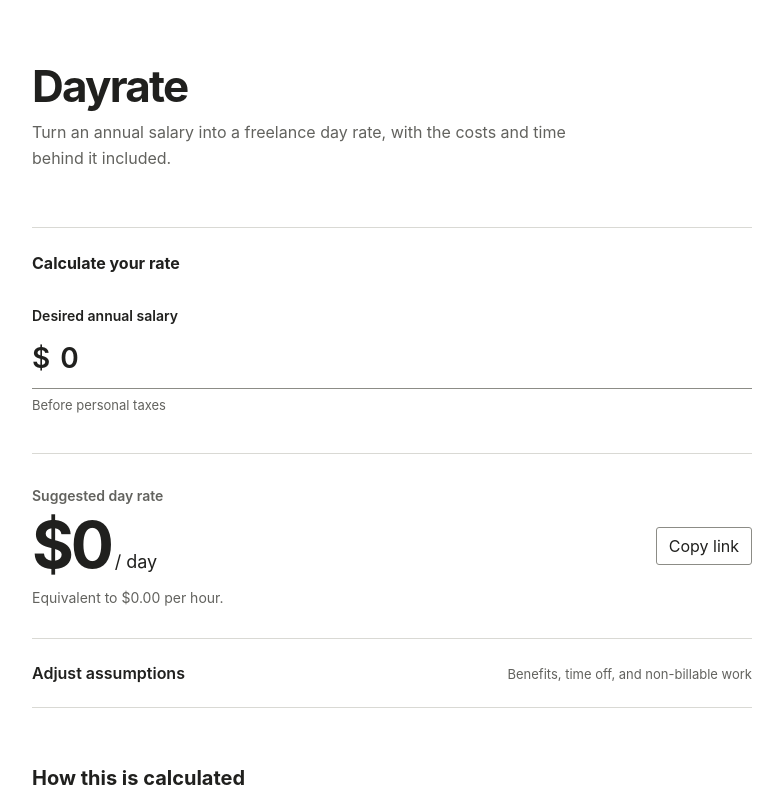
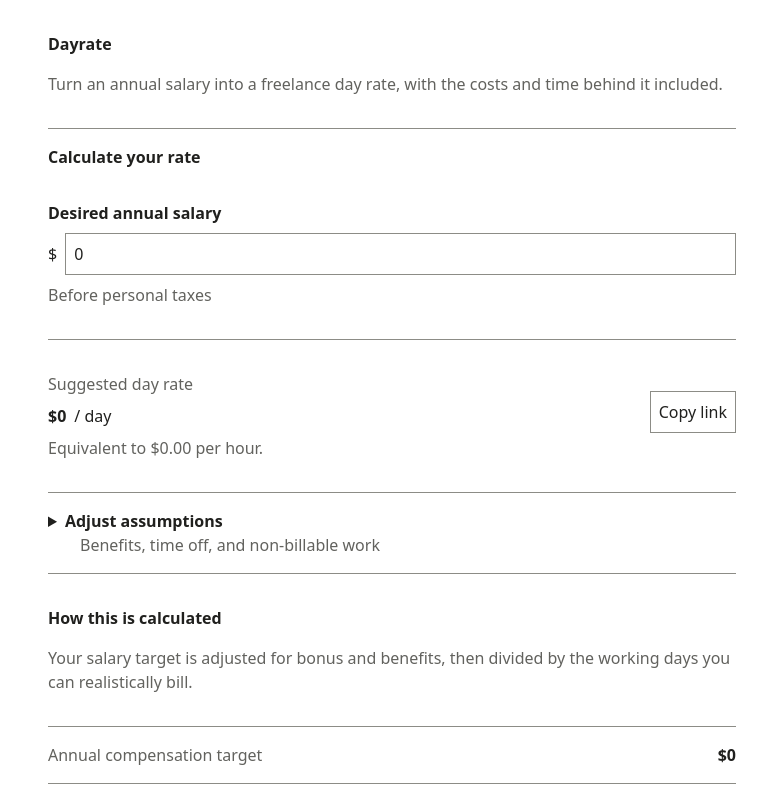
Before and after one commit to jssee/dayrate, a Svelte app: page / in a window 1280 px wide. Shown: the top 800 px of the page, without its empty margins (248-1031 px from the left). Built offline with nearby package versions, Linux system fonts and the light colour scheme.

Commit message:
ref: simplify calculator styling

```diff
--- a/src/app.css
+++ b/src/app.css
@@ -1,54 +1,28 @@
 :root {
-  --color-background: #ffffff;
-  --color-text: #20201e;
-  --color-muted: #62625e;
-  --color-border: #d9d9d4;
-  --color-border-strong: #8c8c86;
-  --color-focus: #2457d6;
+  --background: #ffffff;
+  --text: #20201e;
+  --muted: #62625e;
+  --border: 1px solid #8c8c86;
+  --focus: 2px solid #2457d6;
 
-  --font-family-sans: Inter, ui-sans-serif, system-ui, -apple-system, BlinkMacSystemFont, "Segoe UI",
-    sans-serif;
-  --font-size-xs: 0.75rem;
-  --font-size-sm: 0.8125rem;
-  --font-size-md: 0.875rem;
-  --font-size-base: 1rem;
-  --font-size-lg: 1.125rem;
-  --font-size-xl: 1.25rem;
-  --font-size-input: 1.75rem;
-  --font-size-title: clamp(2rem, 5vw, 2.75rem);
-  --font-size-result: clamp(2.5rem, 8vw, 4rem);
-  --font-weight-normal: 400;
-  --font-weight-semibold: 600;
-  --line-height-tight: 1;
-  --line-height-heading: 1.4;
-  --line-height-body: 1.6;
-  --letter-spacing-title: -0.04em;
-  --letter-spacing-result: -0.05em;
+  --font-family: system-ui, sans-serif;
+  --font-size: 1rem;
+  --font-weight-regular: 400;
+  --font-weight-bold: 700;
+  --line-height: 1.5;
 
-  --space-1: 0.25rem;
-  --space-2: 0.5rem;
-  --space-3: 0.75rem;
-  --space-4: 1rem;
-  --space-5: 1.25rem;
-  --space-6: 1.5rem;
-  --space-8: 2rem;
-  --space-10: 2.5rem;
-  --space-14: 3.5rem;
-  --space-16: 4rem;
-  --space-24: 6rem;
+  --space-small: 0.5rem;
+  --space-medium: 1rem;
+  --space-large: 2rem;
 
   --content-width: 45rem;
-  --text-width: 36.25rem;
-  --control-radius: 0.1875rem;
-  --border-default: 1px solid var(--color-border);
-  --border-strong: 1px solid var(--color-border-strong);
-  --focus-outline: 2px solid var(--color-focus);
 
-  font-family: var(--font-family-sans);
-  color: var(--color-text);
-  background: var(--color-background);
-  font-synthesis: none;
-  text-rendering: optimizeLegibility;
+  font-family: var(--font-family);
+  font-size: var(--font-size);
+  font-weight: var(--font-weight-regular);
+  line-height: var(--line-height);
+  color: var(--text);
+  background: var(--background);
 }
 
 * {
@@ -57,278 +31,185 @@
 
 body {
   margin: 0;
-  min-width: 20rem;
 }
 
 button,
 input {
+  border: var(--border);
+  padding: var(--space-small);
   font: inherit;
+  color: inherit;
+  background: var(--background);
 }
 
 button {
-  color: inherit;
+  cursor: pointer;
 }
 
-main {
-  width: min(calc(100% - var(--space-10)), var(--content-width));
-  margin: 0 auto;
-  padding: var(--space-16) 0 var(--space-24);
-}
-
-header {
-  margin-bottom: var(--space-14);
+:focus-visible {
+  outline: var(--focus);
+  outline-offset: var(--space-small);
 }
 
 h1,
 h2,
 p {
-  margin-top: 0;
+  margin: 0;
 }
 
-h1 {
-  margin-bottom: var(--space-3);
-  font-size: var(--font-size-title);
-  line-height: var(--line-height-tight);
-  letter-spacing: var(--letter-spacing-title);
+h1,
+h2,
+strong,
+label,
+summary,
+dd {
+  font-size: inherit;
+  font-weight: var(--font-weight-bold);
 }
 
-h2 {
-  margin-bottom: var(--space-5);
-  font-size: var(--font-size-base);
-  line-height: var(--line-height-heading);
+small {
+  font-size: inherit;
+}
+
+main {
+  max-width: var(--content-width);
+  margin-inline: auto;
+  padding: var(--space-large) var(--space-medium);
+}
+
+header,
+.breakdown {
+  display: flex;
+  flex-direction: column;
+  gap: var(--space-medium);
+}
+
+header {
+  margin-bottom: var(--space-large);
 }
 
 header p,
-.breakdown > p {
-  max-width: var(--text-width);
-  color: var(--color-muted);
-  line-height: var(--line-height-body);
+.breakdown > p,
+label small,
+summary small,
+.result h2,
+.result p,
+.copy-status,
+.suffix-input > span,
+dt {
+  color: var(--muted);
+  font-weight: var(--font-weight-regular);
 }
 
 .calculator {
-  border-top: var(--border-default);
-  padding-top: var(--space-6);
+  border-top: var(--border);
+  padding-top: var(--space-medium);
 }
 
 label {
   display: flex;
   flex-direction: column;
-  gap: var(--space-2);
-  font-size: var(--font-size-md);
-  font-weight: var(--font-weight-semibold);
-}
-
-label small,
-summary small {
-  color: var(--color-muted);
-  font-size: var(--font-size-sm);
-  font-weight: var(--font-weight-normal);
+  gap: var(--space-small);
 }
 
 input {
   width: 100%;
   min-width: 0;
-  border: 0;
-  outline: 0;
-  color: var(--color-text);
-  background: transparent;
-}
-
-input:focus-visible {
-  outline: var(--focus-outline);
-  outline-offset: var(--space-1);
 }
 
 .primary-field {
-  margin: var(--space-8) 0 var(--space-10);
+  margin-block: var(--space-large);
 }
 
 .money-input,
 .suffix-input {
   display: flex;
-  align-items: baseline;
-  border-bottom: var(--border-strong);
-}
-
-.money-input {
-  gap: var(--space-2);
-  padding: var(--space-2) 0 var(--space-3);
-  font-size: var(--font-size-input);
-}
-
-.money-input input {
-  font-size: inherit;
-  font-weight: var(--font-weight-semibold);
+  align-items: center;
+  gap: var(--space-small);
+  font-weight: var(--font-weight-regular);
 }
 
 .result {
   display: flex;
+  flex-wrap: wrap;
   align-items: center;
   justify-content: space-between;
-  gap: var(--space-6);
-  border-top: var(--border-default);
-  border-bottom: var(--border-default);
-  padding: var(--space-8) 0;
+  gap: var(--space-medium);
+  border-block: var(--border);
+  padding-block: var(--space-large);
 }
 
-.result h2 {
-  margin-bottom: var(--space-2);
-  color: var(--color-muted);
-  font-size: var(--font-size-md);
-  font-weight: var(--font-weight-semibold);
+.result > div {
+  display: flex;
+  flex-direction: column;
+  gap: var(--space-small);
 }
 
-.result output {
-  display: block;
-  font-size: var(--font-size-lg);
-}
-
-.result output strong {
-  font-size: var(--font-size-result);
-  line-height: var(--line-height-tight);
-  letter-spacing: var(--letter-spacing-result);
+.share {
+  display: flex;
+  align-items: center;
+  gap: var(--space-small);
 }
 
 .result output span {
-  margin-left: var(--space-1);
-}
-
-.result p {
-  margin: var(--space-3) 0 0;
-  color: var(--color-muted);
-  font-size: var(--font-size-md);
+  margin-left: var(--space-small);
 }
 
 .secondary-button {
-  flex: 0 0 auto;
-  border: var(--border-strong);
-  border-radius: var(--control-radius);
-  padding: var(--space-2) var(--space-3);
-  background: transparent;
+  flex-shrink: 0;
+}
+
+details {
+  border-bottom: var(--border);
+}
+
+summary {
+  padding-block: var(--space-medium);
   cursor: pointer;
 }
 
-.secondary-button:hover {
-  border-color: var(--color-text);
-}
-
-.secondary-button:focus-visible,
-.text-button:focus-visible,
-summary:focus-visible {
-  outline: var(--focus-outline);
-  outline-offset: var(--space-1);
-}
-
-details {
-  border-bottom: var(--border-default);
-}
-
-summary {
-  display: flex;
-  align-items: baseline;
-  justify-content: space-between;
-  gap: var(--space-6);
-  padding: var(--space-6) 0;
-  cursor: pointer;
-  font-weight: var(--font-weight-semibold);
-  list-style-position: inside;
-}
-
-summary::marker {
-  font-size: var(--font-size-xs);
+summary small {
+  display: block;
+  margin-left: var(--space-large);
 }
 
 .assumptions {
-  display: grid;
-  grid-template-columns: repeat(2, minmax(0, 1fr));
-  gap: var(--space-8);
-  padding: var(--space-3) 0 var(--space-8);
-}
-
-.suffix-input {
-  gap: var(--space-2);
-  padding: var(--space-2) 0;
-  font-size: var(--font-size-base);
-  font-weight: var(--font-weight-normal);
+  display: flex;
+  flex-direction: column;
+  gap: var(--space-large);
+  padding: var(--space-medium) 0 var(--space-large);
 }
 
 .suffix-input > span {
-  flex: 0 0 auto;
-  color: var(--color-muted);
-  font-size: var(--font-size-sm);
+  flex-shrink: 0;
+}
+
+.error {
+  color: var(--text);
+  font-weight: var(--font-weight-bold);
 }
 
 .text-button {
-  margin-bottom: var(--space-6);
-  border: 0;
-  padding: 0;
-  color: var(--color-muted);
-  background: transparent;
-  font-size: var(--font-size-sm);
-  text-decoration: underline;
-  text-underline-offset: var(--space-1);
-  cursor: pointer;
+  margin-bottom: var(--space-medium);
 }
 
 .breakdown {
-  padding-top: var(--space-14);
-}
-
-.breakdown > h2 {
-  margin-bottom: var(--space-2);
-  font-size: var(--font-size-xl);
+  padding-top: var(--space-large);
 }
 
 dl {
-  margin: var(--space-8) 0 0;
-  border-top: var(--border-default);
+  margin: var(--space-medium) 0 0;
+  border-top: var(--border);
 }
 
 dl div {
   display: flex;
   justify-content: space-between;
-  gap: var(--space-6);
-  border-bottom: var(--border-default);
-  padding: var(--space-4) 0;
-}
-
-dt {
-  color: var(--color-muted);
+  gap: var(--space-medium);
+  border-bottom: var(--border);
+  padding-block: var(--space-medium);
 }
 
 dd {
   margin: 0;
-  font-variant-numeric: tabular-nums;
-  font-weight: var(--font-weight-semibold);
 }
-
-.note {
-  margin-top: var(--space-4);
-  font-size: var(--font-size-sm);
-}
-
-@media (max-width: 35rem) {
-  main {
-    width: min(calc(100% - var(--space-8)), var(--content-width));
-    padding: var(--space-10) 0 var(--space-16);
-  }
-
-  header {
-    margin-bottom: var(--space-10);
-  }
-
-  .result {
-    align-items: flex-start;
-    flex-direction: column;
-  }
-
-  summary {
-    align-items: flex-start;
-    flex-direction: column;
-    gap: var(--space-1);
-  }
-
-  .assumptions {
-    grid-template-columns: 1fr;
-  }
-}
```
